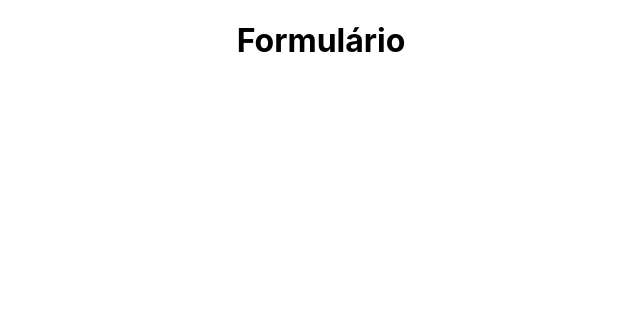
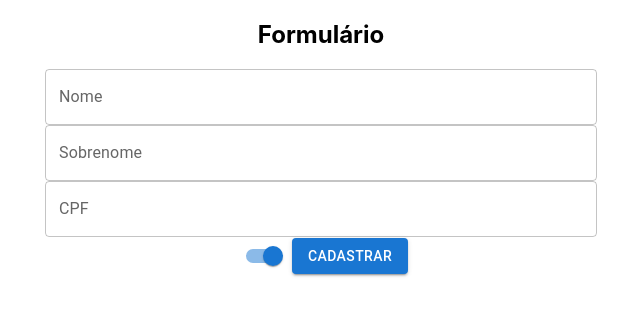
Before and after one commit to rafadealmeida/formulario-react, a React (Create React App) app in the folder formulario-react/: page / in a window 1280 px wide. Shown: the top 316 px of the page, without its empty margins (319-959 px from the left). Built offline with nearby package versions, Linux system fonts and the light colour scheme; the HTML template or start-up script is replaced by a standard one.

Commit message:
Utilizando lib material ui

```diff
--- a/formulario-react/src/App.js
+++ b/formulario-react/src/App.js
@@ -1,11 +1,20 @@
-import './App.css';
+import "./App.css";
+import React, { Component } from "react";
+import FormularioCadastro from "./components/FormularioCadastro/FormularioCadastro";
 
-function App() {
-  return (
-    <div className="App">
-     <h1 className="formulario__titulo">Formulário</h1>
-    </div>
-  );
+import { Container } from '@mui/material';
+
+class App extends Component {
+  render() {
+    return (
+      <Container maxWidth ="sm" component = "article">
+        <div className="App">
+          <h1 className="formulario__titulo">Formulário</h1>
+          <FormularioCadastro />
+        </div>
+      </Container>
+    );
+  }
 }
 
 export default App;
```
